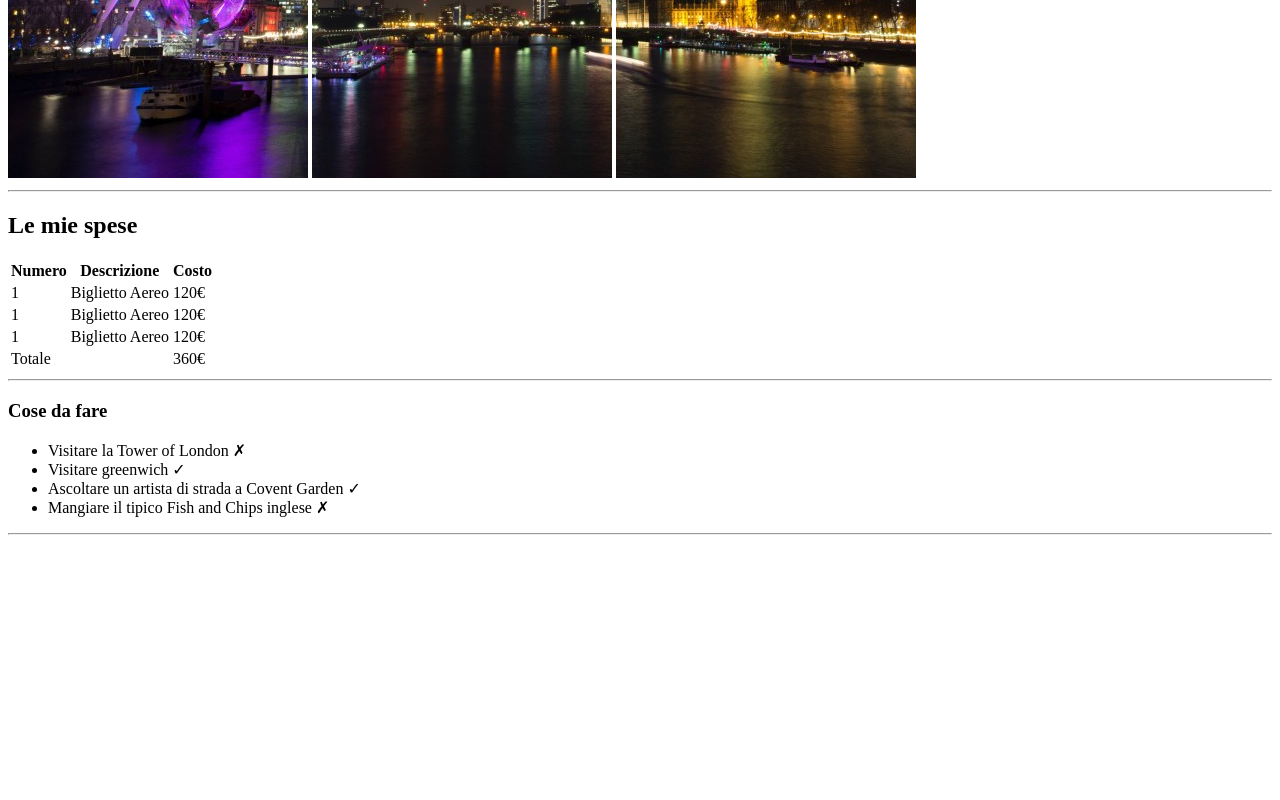
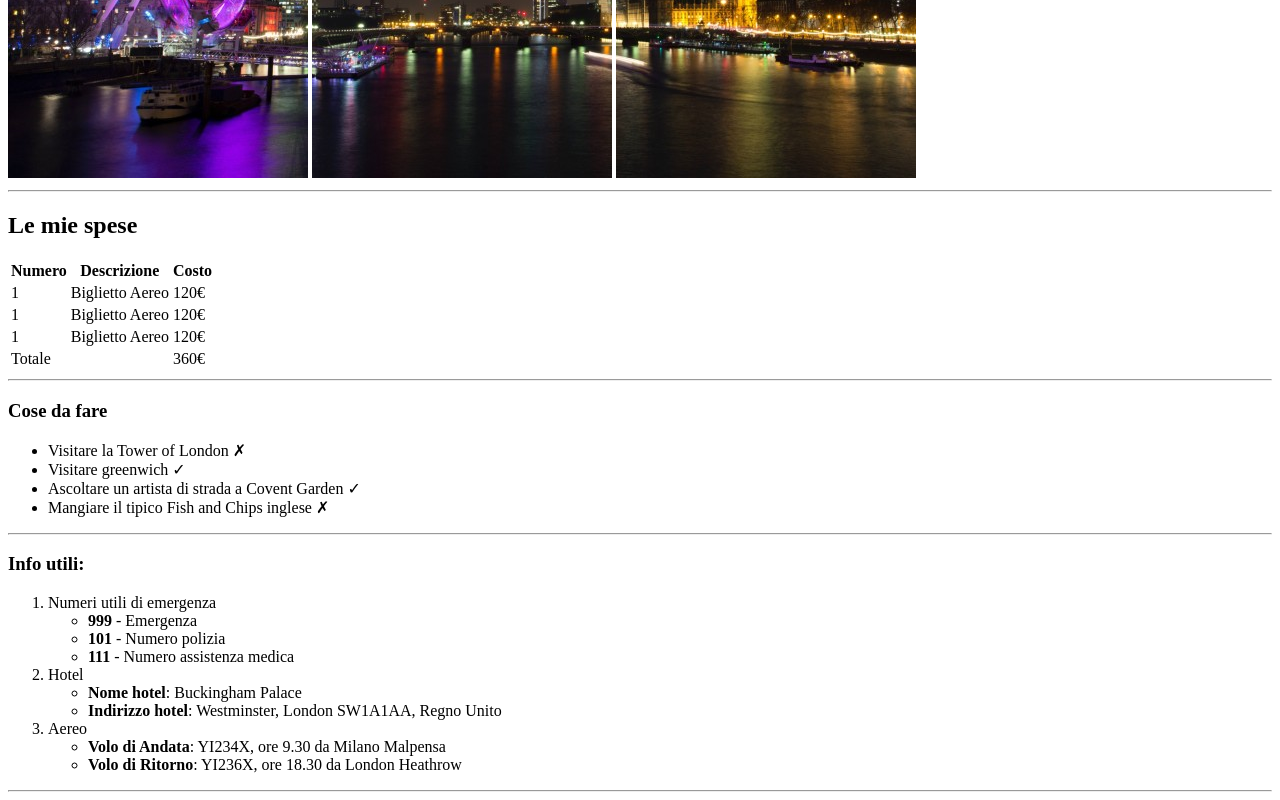
Before and after one commit to stefanopriolo/html-london-trip, a plain HTML site: page index.html in a window 1280 px wide. Shown: the part 488-1288 px from the top of the page. Before the commit the page ends 1031 px from the top, so only its background shows below. Drawn offline with Linux system fonts and the light colour scheme.

Commit message:
Info utili

```diff
--- a/index.html
+++ b/index.html
@@ -55,6 +55,30 @@
         </ul>
         <hr>
       </div>
+      <div>
+        <h3>Info utili:</h3>
+        <ol>
+            <li>Numeri utili di emergenza</li>
+            <ul>
+                <li><b>999</b> - Emergenza</li>
+                <li><b>101</b> - Numero polizia</li>
+                <li><b>111</b> - Numero assistenza medica</li>
+            </ul>
+
+            <li>Hotel</li>
+            <ul>
+                <li><b>Nome hotel</b>: Buckingham Palace</li>
+                <li><b>Indirizzo hotel</b>: Westminster, London SW1A1AA, Regno Unito</li>
+            </ul>
+
+            <li>Aereo</li>
+            <ul>
+                <li><b>Volo di Andata</b>: YI234X, ore 9.30 da Milano Malpensa</li>
+                <li><b>Volo di Ritorno</b>: YI236X, ore 18.30 da London Heathrow</li>
+            </ul>
+        </ol>
+        <hr>
+      </div>
     </body>
   </head>
 </html>
```
